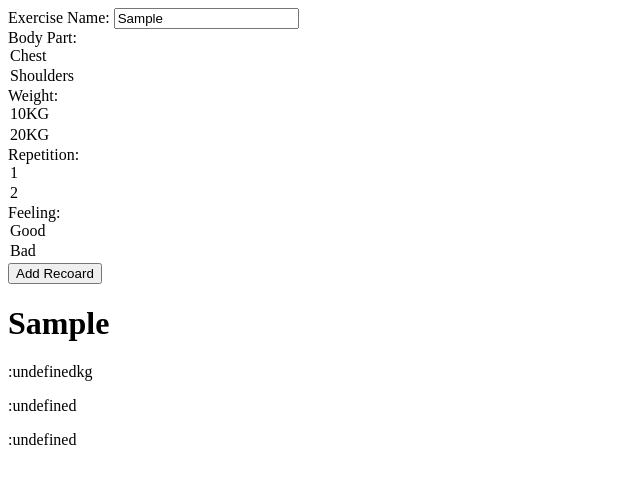
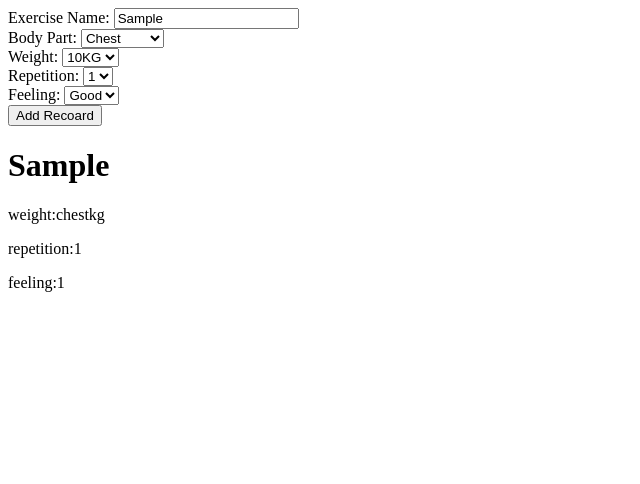
Before and after one commit to M1A0PAS1/Web-App-Prototype, a website: page public/index.html in a window 1280 px wide. Both pictures are taken after typing "Sample" into the empty fields and a click on the button "Add Recoard". Shown: the whole page, without its empty margins (0-640 px from the left). Drawn offline with Linux system fonts and the light colour scheme.

Commit message:
basic css for card container

```diff
--- a/public/index.html
+++ b/public/index.html
@@ -5,7 +5,7 @@
     <meta http-equiv="X-UA-Compatible" content="IE=edge">
     <meta name="viewport" content="width=device-width, initial-scale=1.0">
     <link rel="stylesheet" href="styles.css" />
-    <title>Document</title>
+    <title>DECO3100</title>
 </head>
 <body>
     <main>
@@ -18,35 +18,36 @@
         </div>
 
         <div>
-            <label for="body-part">Body Part:</label>
-            <section id="body-part">
+            <label for="body-part">Body Part: </label>
+            <select id="body-part">
                 <option value="chest">Chest</option>
                 <option value="shoulders">Shoulders</option>
-            </section>
+                <option value="arms">Arms</option>
+            </select>
         </div>
 
         <div>
             <label for="weight">Weight:</label>
-            <section id="weight">
+            <select id="weight">
                 <option value="chest">10KG</option>
                 <option value="shoulders">20KG</option>
-            </section>
+            </select>
         </div>
 
         <div>
             <label for="repetition">Repetition:</label>
-            <section id="repetition">
+            <select id="repetition">
                 <option value="1">1</option>
                 <option value="2">2</option>
-            </section>
+            </select>
         </div>
 
         <div>
             <label for="feeling">Feeling:</label>
-            <section id="feeling">
+            <select id="feeling">
                 <option value="1">Good</option>
                 <option value="2">Bad</option>
-            </section>
+            </select>
         </div>
 
         <button onclick="addRecoard()">Add Recoard</button>
--- a/public/script.js
+++ b/public/script.js
@@ -14,9 +14,10 @@ function addRecoard(){
     //Define what will be in the card
     card.innerHTML = `
       <h1>${exerciseName}</h1>
-      <p>:${weight}kg</p>
-      <p>:${repetition}</p>
-      <p>:${feeling}</p>
+      <p>weight:${weight}kg</p>
+      <p>repetition:${repetition}</p>
+      <p>feeling:${feeling}</p>
     `;
+
     cardContainer.appendChild(card);
 }
--- a/public/styles.css
+++ b/public/styles.css
@@ -0,0 +1,4 @@
+#card-container {
+    display: flex;
+    flex-wrap: wrap;
+}
```
